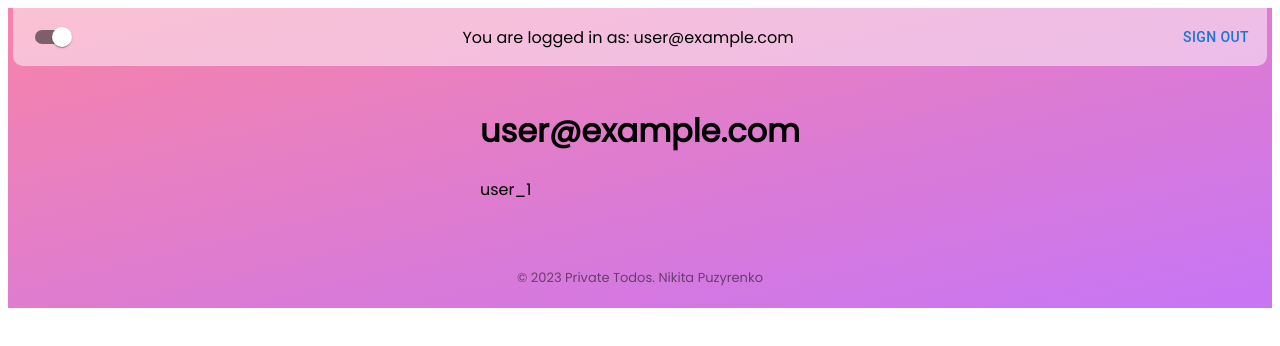
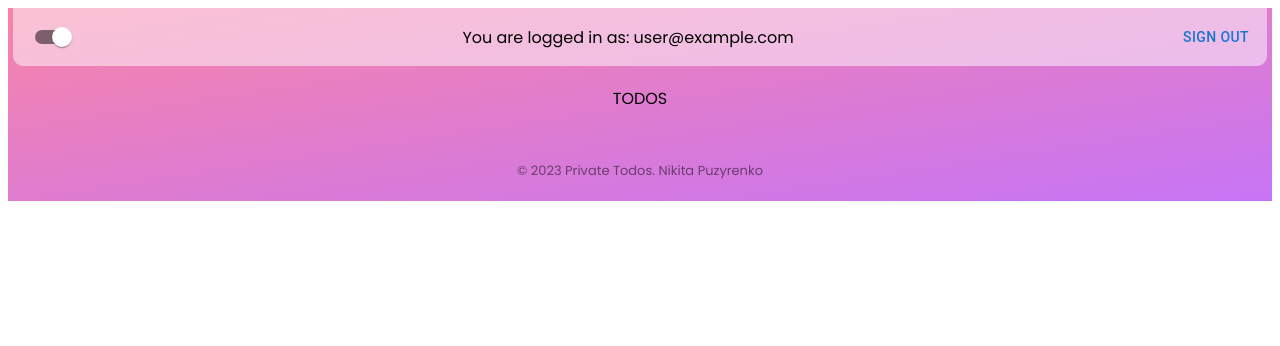
Before and after one commit to NikitOS-1/Private-Todos, a React (Create React App) app: page / in a window 1280 px wide. Shown: the top 346 px of the page. Built offline with nearby package versions, Linux system fonts and the light colour scheme; no server answers; sample sign-in values are in the browser's storage.

Commit message:
Starting todos app

```diff
--- a/src/pages/HomePage.jsx
+++ b/src/pages/HomePage.jsx
@@ -22,12 +22,6 @@ const HomePage = () => {
     });
   });
 
-  return (
-    <div>
-      {tokken}
-      <h1>{email}</h1>
-      <p>{id}</p>
-    </div>
-  );
+  return <div>TODOS</div>;
 };
 export default HomePage;
```
